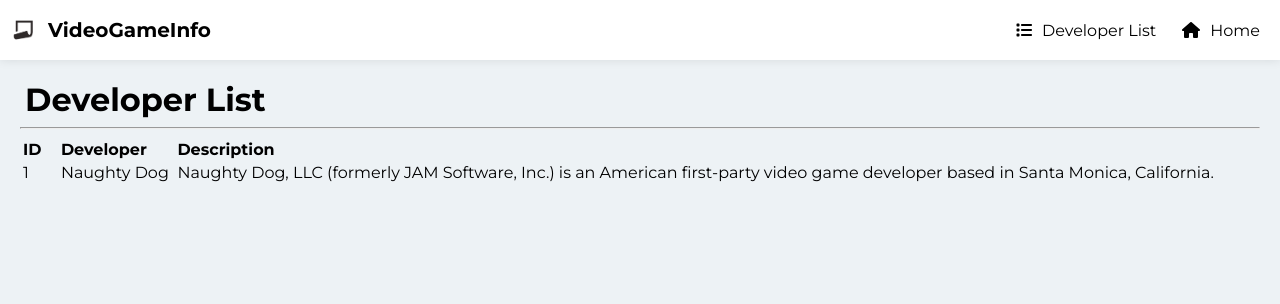
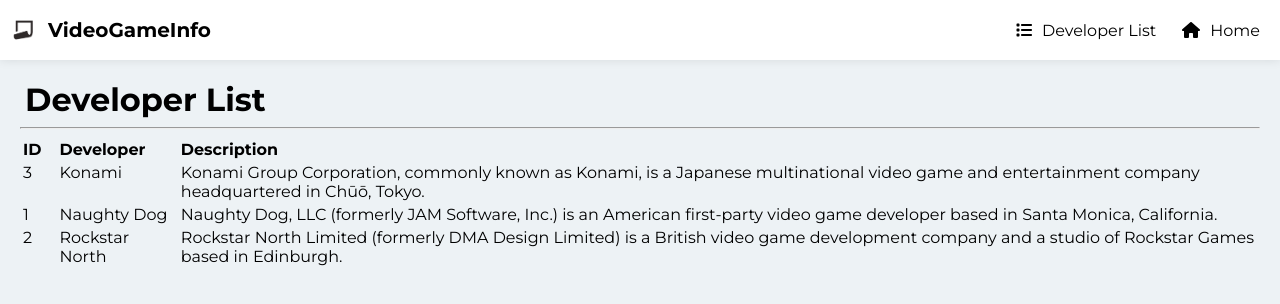
Before and after one commit to masonharniess/VideoGameInfoFrontend, an Angular app: page /developers in a window 1280 px wide. Shown: the top 304 px of the page. Built offline with nearby package versions, Linux system fonts and the light colour scheme.

Commit message:
app can now obtain data from frontend json file
The developer list feature is implemented. The application obtains the data from a file, developersWithoutGames.json. No backend configuration exists yet.

```diff
--- a/src/app/app.module.ts
+++ b/src/app/app.module.ts
@@ -8,6 +8,7 @@
 import { FontAwesomeModule } from '@fortawesome/angular-fontawesome';
 
 import { DeveloperModule } from './developer-module/developer.module';
+import { HttpClient, HttpClientModule } from '@angular/common/http';
 
 // import { DeveloperListComponent } from './developer-list/developer-list.component';
 
@@ -18,6 +19,7 @@
   ],
   imports: [
     BrowserModule,
+    HttpClientModule,
     RouterModule.forRoot([
       {path: 'home', component: HomeComponent},
       // {path: 'developers', component: DeveloperListComponent},
--- a/src/app/developer-list/developer-list.component.html
+++ b/src/app/developer-list/developer-list.component.html
@@ -14,13 +14,13 @@
           </tr>
         </thead>
         <tbody>
-          <tr>
-            <td>1</td>
+          <tr *ngFor="let developer of developers">
+            <!-- <td>1</td>
             <td>Naughty Dog</td>
-            <td>Naughty Dog, LLC (formerly JAM Software, Inc.) is an American first-party video game developer based in Santa Monica, California.</td>
-            <!-- <td>{{developer.id}}</td>
+            <td>Naughty Dog, LLC (formerly JAM Software, Inc.) is an American first-party video game developer based in Santa Monica, California.</td> -->
+            <td>{{developer.id}}</td>
             <td>{{developer.name}}</td>
-            <td>{{developer.description</td> -->
+            <td>{{developer.description}}</td>
           </tr>
         </tbody>
       </table>
--- a/src/app/developer-list/developer-list.component.ts
+++ b/src/app/developer-list/developer-list.component.ts
@@ -1,9 +1,30 @@
-import { Component } from "@angular/core";
+import { Component, OnInit, OnDestroy } from "@angular/core";
+import { Subscription } from "rxjs";
+import { DeveloperService } from "../services/developer-service";
+import { IDeveloper } from "../interfaces/developer";
+
 
 @Component({
   templateUrl: './developer-list.component.html',
   styleUrls: ['./developer-list.component.css']
 })
-export class DeveloperListComponent {
+export class DeveloperListComponent implements OnInit, OnDestroy {
   pageTitle = 'Developer List'
+  subscription!: Subscription;
+
+  developers: IDeveloper[] = [];
+
+  constructor(private developerService: DeveloperService) {}
+
+  ngOnInit(): void {
+    this.subscription = this.developerService.getDevelopers().subscribe({
+      next: developers => {
+        this.developers = developers;
+      }
+    })
+  }
+
+  ngOnDestroy(): void {
+    this.subscription.unsubscribe();
 }
+}
--- a/src/app/developer-module/developer.module.ts
+++ b/src/app/developer-module/developer.module.ts
@@ -1,6 +1,7 @@
 import { NgModule } from "@angular/core";
 import { DeveloperListComponent } from "../developer-list/developer-list.component";
 import { RouterModule } from "@angular/router";
+import { CommonModule } from "@angular/common";
 
 @NgModule({
   declarations: [
@@ -9,7 +10,8 @@
   imports: [
     RouterModule.forChild([
       {path: 'developers', component: DeveloperListComponent},
-    ])
+    ]),
+    CommonModule
   ]
 })
 export class DeveloperModule {}
--- /dev/null
+++ b/src/app/interfaces/developer.ts
@@ -0,0 +1,5 @@
+export interface IDeveloper {
+  id: number;
+  name: string;
+  description: string;
+}
--- /dev/null
+++ b/src/app/services/developer-service.ts
@@ -0,0 +1,19 @@
+import { Injectable } from "@angular/core";
+import { HttpClient } from "@angular/common/http";
+import { Observable, catchError, tap } from "rxjs";
+import { IDeveloper } from "../interfaces/developer";
+
+@Injectable({
+  providedIn: 'root'
+})
+export class DeveloperService {
+  private developerUrl = '../../assets/developers/developersWithoutGames.json'
+
+    constructor(private http: HttpClient) {}
+
+    getDevelopers(): Observable<IDeveloper[]> {
+      return this.http.get<IDeveloper[]>(this.developerUrl);
+
+    }
+
+  }
```
Also changed, not shown: src/assets/developers/developersWithoutGames.json (renamed from src/api/developers/developersWithoutGames.json).
